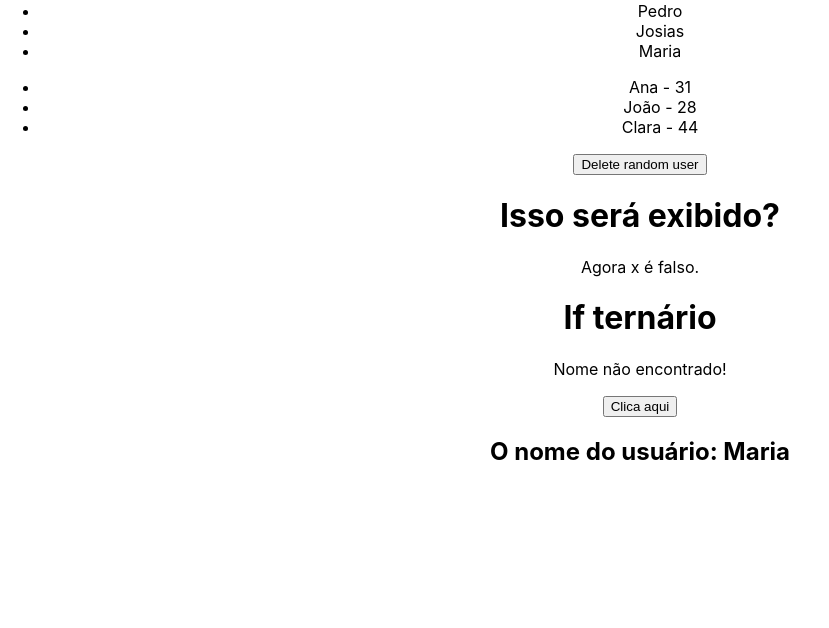
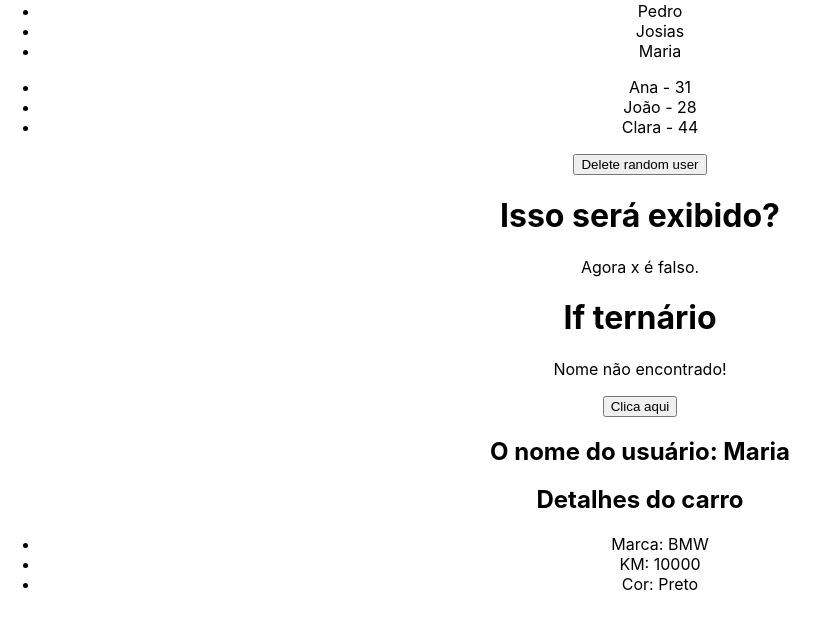
Before and after one commit to Nathrds/react-hora-de-codar, a React (Create React App) app in the folder 3_AVANCANDO_EM_REACT/avancando/: page / in a window 1280 px wide. Shown: the part 1127-1755 px from the top of the page, without its empty margins (0-829 px from the left). Built offline with nearby package versions, Linux system fonts and the light colour scheme.

Commit message:
destructuring em props

```diff
--- a/3_AVANCANDO_EM_REACT/avancando/src/App.js
+++ b/3_AVANCANDO_EM_REACT/avancando/src/App.js
@@ -7,6 +7,7 @@
 import ListRender from './components/ListRender';
 import ManageData from './components/ManageData';
 import ShowUserName from './components/ShowUserName';
+import CarDetails from './components/CarDetails';
 
 function App() {
   const name2 = "Joaquim";
@@ -28,7 +29,10 @@
       <ManageData />
       <ListRender />
       <ConditionalRender />
+      {/* props */}
       <ShowUserName name={userName} />
+      {/* destructuring */}
+      <CarDetails brand='BMW' km={10000} color='Preto' />
     </div>
   );
 }
--- /dev/null
+++ b/3_AVANCANDO_EM_REACT/avancando/src/components/CarDetails.js
@@ -0,0 +1,16 @@
+
+
+const CarDetails = ({brand, km, color}) => {
+  return (
+    <div>
+        <h2>Detalhes do carro</h2>
+        <ul>
+            <li>Marca: {brand}</li>
+            <li>KM: {km}</li>
+            <li>Cor: {color}</li>
+        </ul>
+    </div>
+  )
+}
+
+export default CarDetails
```
